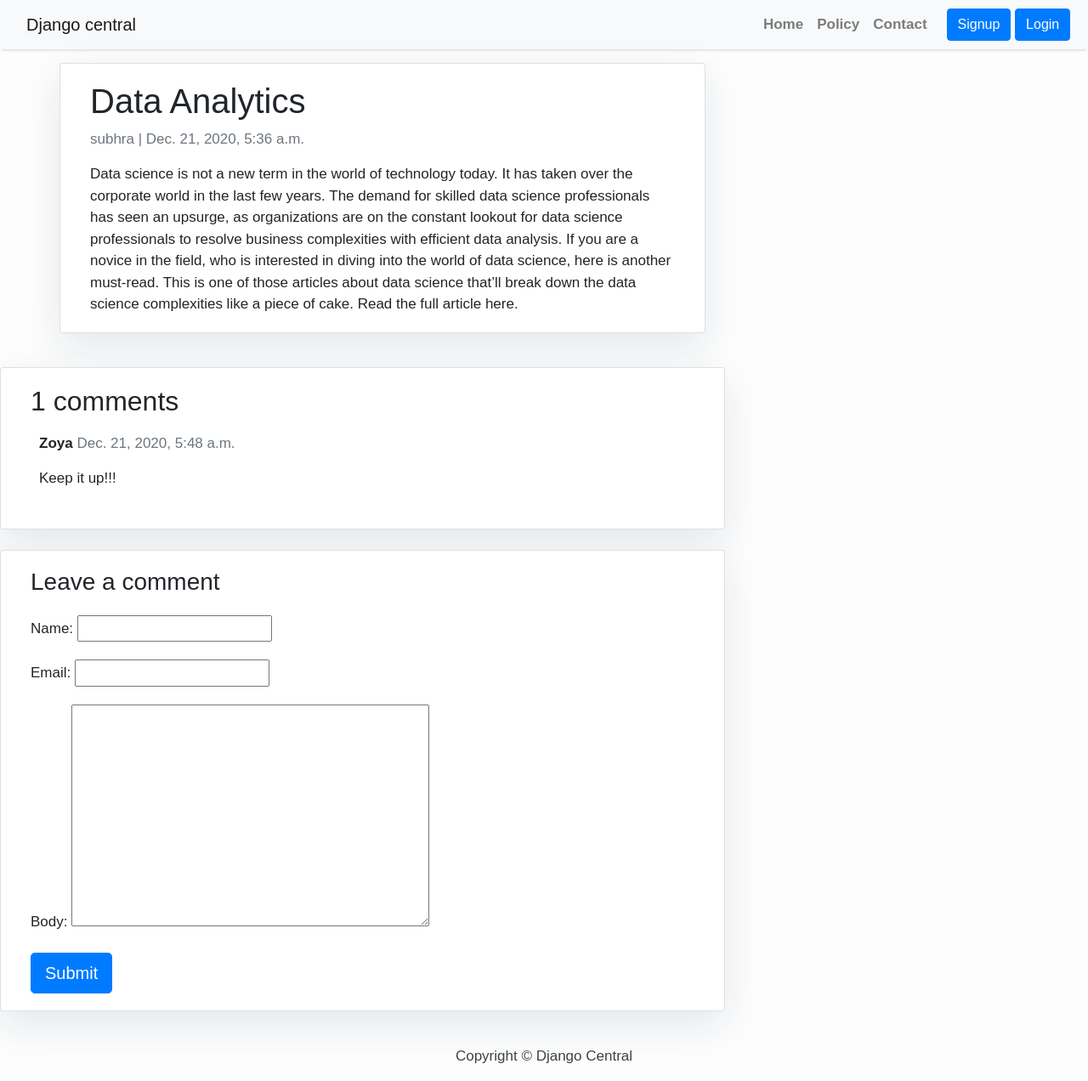
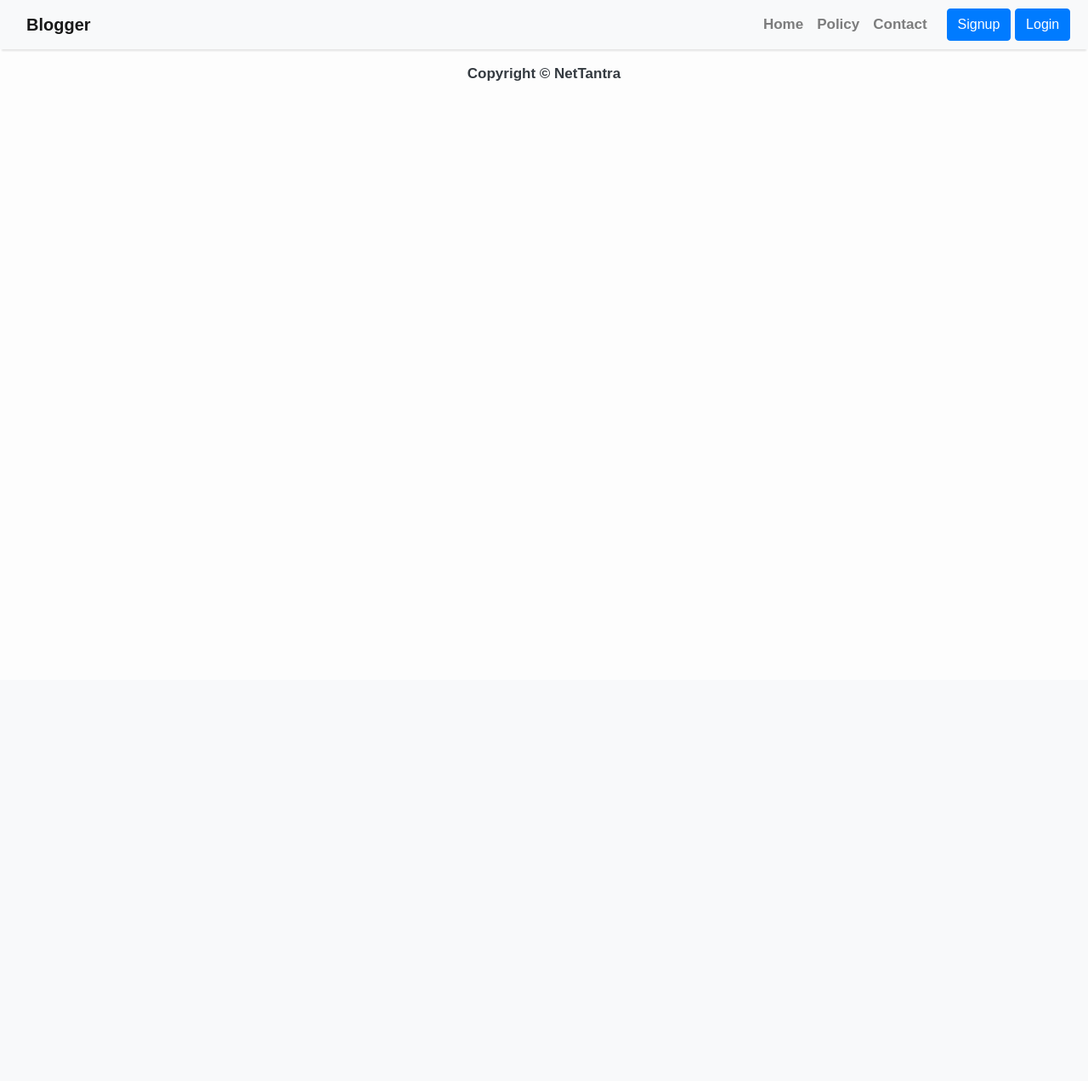
Before and after one commit to Subhramohanty/pythonblog, a Django app: a page that uses blog/templates/base.html in a window 1280 px wide. Shown: the whole page at 85% size. After the commit the page ends 95 px from the top, so only its background shows below. Run offline with Django 3.2, Linux system fonts and the light colour scheme; data comes from the database, SQL or seed files in the repository; both versions use the stored data as it was after the commit; some libraries are stand-ins or nearby versions.

Commit message:
second commit

```diff
--- a/blog/templates/base.html
+++ b/blog/templates/base.html
@@ -44,7 +44,7 @@
         <!-- Navigation -->
         <nav class="navbar navbar-expand-lg navbar-light bg-light shadow" id="mainNav">
             <div class="container-fluid">
-                <a class="navbar-brand" href="{% url 'home' %}">Django central</a>
+                <a class="navbar-brand" href="{% url 'home' %}"><b>Blogger</a></b>
                 <button class="navbar-toggler navbar-toggler-right" type="button" data-toggle="collapse" data-target="#navbarResponsive"
                     aria-controls="navbarResponsive" aria-expanded="false" aria-label="Toggle navigation">
                     <span class="navbar-toggler-icon"></span>
@@ -77,12 +77,23 @@
             {%endif%}
 
     </nav>
-        {% block content %}
-        <!-- Content Goes here -->
-        {% endblock content %}
+
+        {% if user.is_authenticated %}
+            {% block content %}
+            <!-- Content Goes here -->
+            {% endblock content %}
+
+        {% else %}
+
+            {% block login %}
+
+            {% endblock %}
+
+        {% endif %}
+
         <!-- Footer -->
         <footer class="py-3 bg-grey">
-            <p class="m-0 text-dark text-center ">Copyright &copy; Django Central</p>
+            <b><p class="m-0 text-dark text-center ">Copyright &copy; NetTantra</p></b>
         </footer>
     </body>
 </html>
--- a/blog/templates/post_detail.html
+++ b/blog/templates/post_detail.html
@@ -1,24 +1,45 @@
 {% extends 'base.html' %} {% block content %}
 
-<div class="container">
+<div class="container" style="background-color:#A0DAA9; margin-left: 100px;">
   <div class="row">
-    <div class="col-md-8 card mb-4  mt-3 left  top">
-      <div class="card-body">
+    <div class="col-md-11 card mb-4  mt-3 left  top" style="margin-left: 40px;">
+      <div class="card" style="background-color: white; color: black;">
+      <div class="card-body" style="padding-left: 105px;">
         <h1>{% block title %} {{ post.title }} {% endblock title %}</h1>
         <p class=" text-muted">{{ post.author }} | {{ post.created_on }}</p>
         <p class="card-text ">{{ post.content | safe }}</p>
+      </div>
       </div>
     </div>
   </div>
 </div>
 
-    <div class="col-md-8 card mb-4  mt-3 ">
+<div class="col-md-10 card mb-1  mt-3 " style="margin-left: 105px;">
+  <div class="card-body" style="background-color:#A0DAA9; margin-left: 10px;">
+    {% if new_comment %}
+    <div class="alert alert-success" role="alert">
+      Your comment is awaiting moderation
+    </div>
+    {% else %}
+    <h3><b>Leave a comment</b></h3>
+    <form method="post" style="margin-top: 1.3em; margin-bottom: 5px;">
+      {{ comment_form.as_p }}
+      {% csrf_token %}
+      <button type="submit" class="btn btn-primary  btn-lg">Submit</button>
+    </form>
+    {% endif %}
+  </div>
+</div>
+</div>
+</div>
+
+    <div class="col-md-10 card mb-4  mt-3 " style="background-color:#A0DAA9; margin-left: 100px;">
       <div class="card-body">
         <!-- comments -->
         <h2>{{ comments.count }} comments</h2>
 
         {% for comment in comments %}
-        <div class="comments" style="padding: 10px;">
+        <div class="comments" style="padding: 5px;">
           <p class="font-weight-bold">
             {{ comment.name }}
             <span class=" text-muted font-weight-normal">
@@ -30,23 +51,7 @@
         {% endfor %}
       </div>
     </div>
-    <div class="col-md-8 card mb-4  mt-3 ">
-      <div class="card-body">
-        {% if new_comment %}
-        <div class="alert alert-success" role="alert">
-          Your comment is awaiting moderation
-        </div>
-        {% else %}
-        <h3>Leave a comment</h3>
-        <form method="post" style="margin-top: 1.3em;">
-          {{ comment_form.as_p }}
-          {% csrf_token %}
-          <button type="submit" class="btn btn-primary  btn-lg">Submit</button>
-        </form>
-        {% endif %}
-      </div>
-    </div>
-  </div>
-</div>
+
+
 
 {% endblock content %}
--- a/blog/templates/registration/login.html
+++ b/blog/templates/registration/login.html
@@ -1,5 +1,5 @@
 {% extends "base.html" %}
-{% block content %}
+{% block login %}
 <form method="POST" class="jumbotron">
     {% csrf_token %}
     {{form.as_p}}
@@ -14,6 +14,6 @@
     }
     </style>
     <button type="submit" class="btn btn-danger btn-lg" style="margin-left: 100px;">Login</button>&nbsp;&nbsp;
-    <a href="/signup" class="btn btn-primary">Signup</a>
+    <a href="/signup" class="btn btn-primary" style="font-size: 20px;">Signup</a>
 </form>
 {% endblock %}
--- a/blog/templates/registration/signup.html
+++ b/blog/templates/registration/signup.html
@@ -8,7 +8,6 @@
         font-family: "Oswald", sans-serif;
         font-size: 20px;
         background-color: #98AFC7;
-
         color: black;
     }
     </style>
--- a/blog/views.py
+++ b/blog/views.py
@@ -32,7 +32,6 @@ def signup(request):
     if request.method == "POST":
         form=SignupForm(request.POST)
         if form.is_valid():
-            User=form.save()
             user=form.save()
             user.set_password(user.password)
             user.save()
@@ -70,8 +69,6 @@ class PostList(generic.ListView):
 def CategoryView(request,category):
     post_list = Post.objects.filter(category=category)
     return render (request,'index.html',{'post_list':post_list})
-
-
 """class PostDetail(generic.DetailView):
     model = Post
     template_name = 'post_detail.html'"""
--- a/myweb/settings.py
+++ b/myweb/settings.py
@@ -124,4 +124,4 @@ USE_TZ = True
 STATIC_URL = '/static/'
 STATICFILES_DIRS = [os.path.join(BASE_DIR, 'static'), ]
 STATIC_ROOT  = os.path.join(BASE_DIR, 'staticfiles')
-LOGIN_REDIRECT_URL = 'blogpost'
+LOGIN_REDIRECT_URL = '/'
```
Also changed, not shown: blog/templates/index.html (+11 -9 lines), db.sqlite3.
